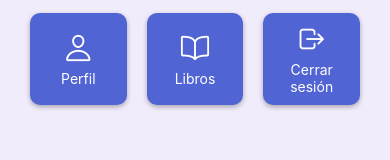
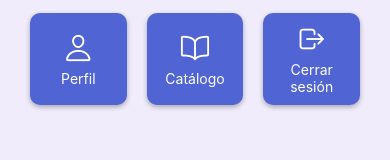
Before and after one commit to TeresaRuiz/PowerLetters_Mobile, a React Native app: screen /TabNavigator in a window 390 px wide. Shown: the part 534-694 px from the top of the page. Built offline with nearby package versions, Linux system fonts and the light colour scheme; no server answers.

Commit message:
Cambiando nombres

```diff
--- a/app.json
+++ b/app.json
@@ -1,7 +1,7 @@
 {
   "expo": {
-    "name": "cliente-app-coffeeshop",
-    "slug": "cliente-app-coffeeshop",
+    "name": "Power Letters (Teresa version)",
+    "slug": "Power Letters (Teresa version)",
     "version": "1.0.0",
     "orientation": "portrait",
     "icon": "./assets/power_letters.png",
--- a/src/screens/Home.js
+++ b/src/screens/Home.js
@@ -78,7 +78,7 @@ export default function Home({ navigation, route }) {
       <Text style={styles.subtitle}>{nombre ? nombre : 'No hay nombre para mostrar'}</Text>
       <View style={styles.cardsContainer}>
         <CardButton iconName="person-outline" label="Perfil" onPress={EditUser} color="#fff" />
-        <CardButton iconName="book-outline" label="Libros" onPress={irActualizar} color="#fff" />
+        <CardButton iconName="book-outline" label="Catálogo" onPress={irActualizar} color="#fff" />
         <CardButton iconName="log-out-outline" label="Cerrar sesión" onPress={handleLogout} color="#fff" />
       </View>
     </View>
```
